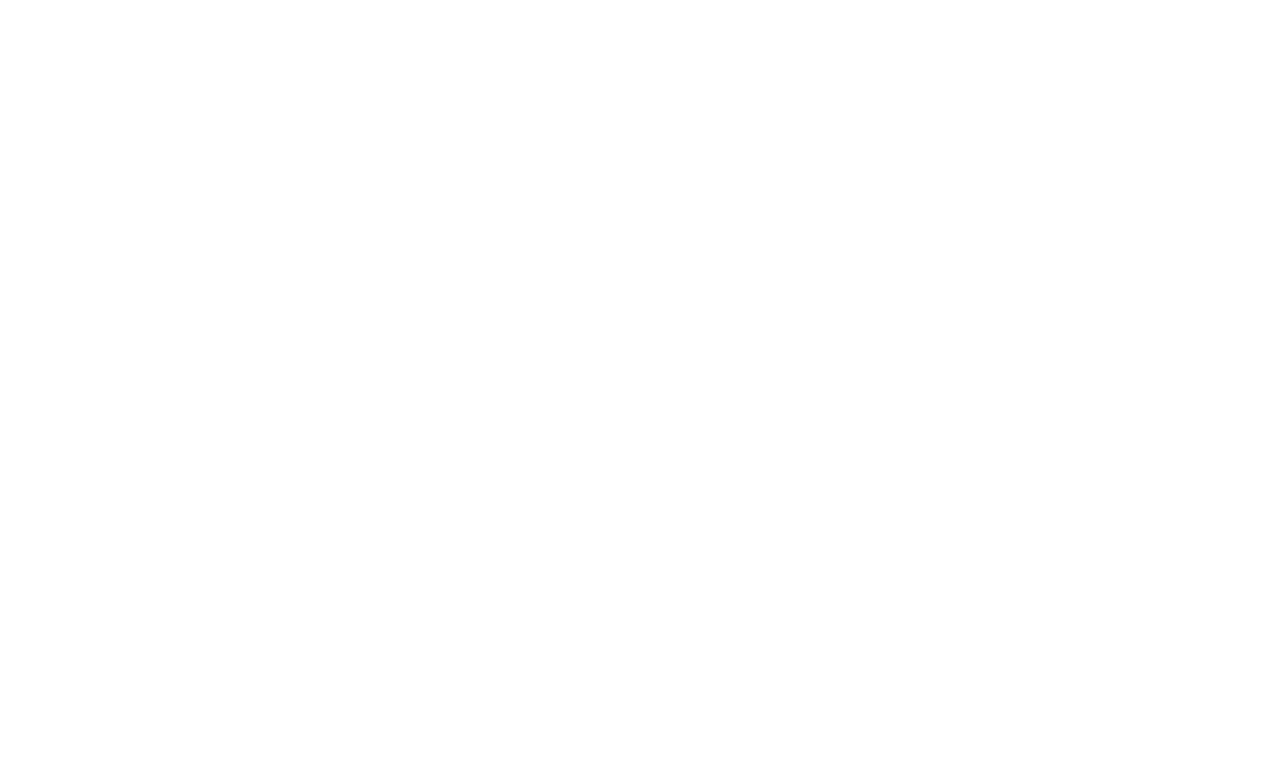
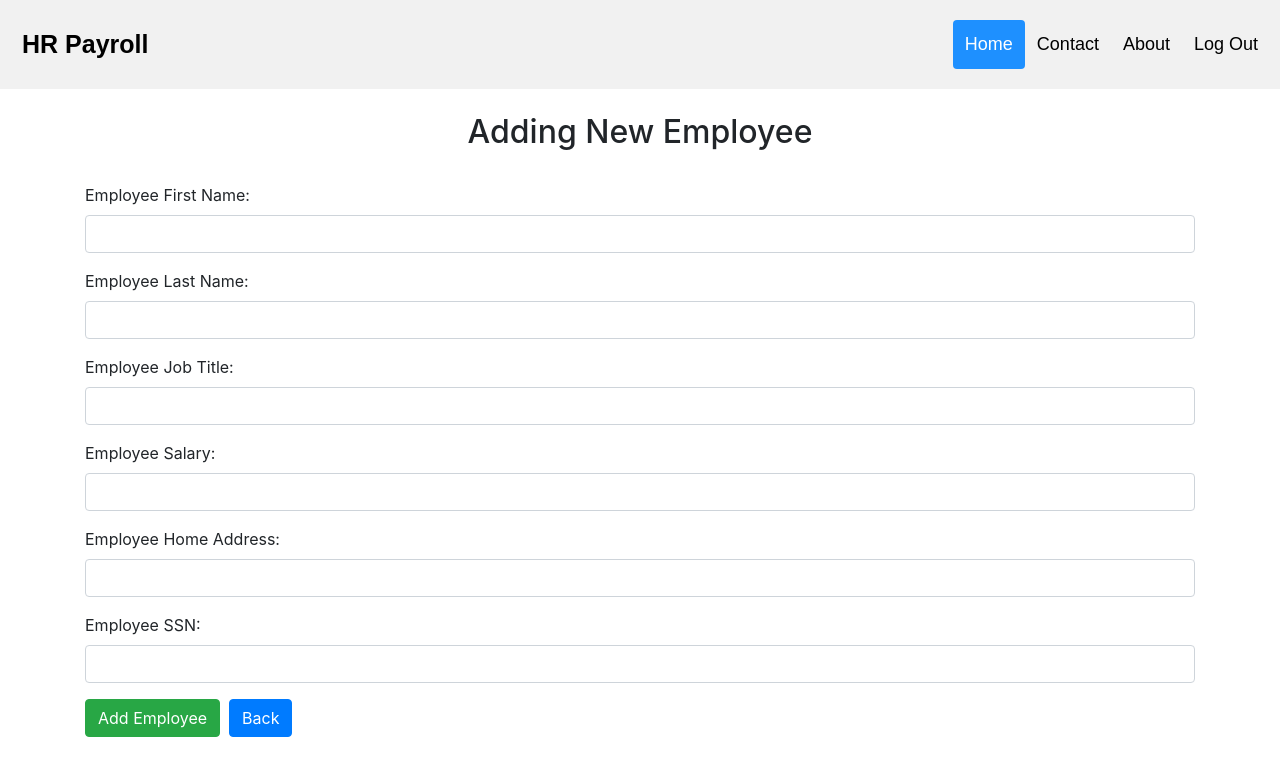
Before and after one commit to ckhemani/fse-team01-hrpayroll, an Angular app in the folder payroll-frontend/: page /addemployee in a window 1280 px wide. Before the commit this address led to /. Shown: the top 776 px of the page. Built offline with nearby package versions, Linux system fonts and the light colour scheme.

Commit message:
addemployee component and routing

```diff
--- /dev/null
+++ b/payroll-frontend/src/app/addemployee/addemployee.component.html
@@ -0,0 +1,35 @@
+<app-header title="HR Payroll"
+            [isUserLoggedIn]="true"></app-header>
+<div class="container">
+    <br/>
+        <h2 style="text-align: center">Adding New Employee</h2>
+    <br/>
+    <form onsubmit="window.location.reload()">
+        <div class="form-group">
+            <label for="employeeFirstName">Employee First Name:</label>
+            <input type="text" class="form-control" name="employeeFirstName" #employeeFirstName>
+        </div>
+        <div class="form-group">
+            <label for="employeeLastName">Employee Last Name:</label>
+            <input type="text" class="form-control"  name="employeeLastName" #employeeLastName>
+        </div>
+        <div class="form-group">
+            <label for="employeeJobTitle">Employee Job Title:</label>
+            <input type="text" class="form-control"  name="employeeJobTitle" #employeeJobTitle>
+        </div>
+        <div class="form-group">
+            <label for="employeeSalary">Employee Salary:</label>
+            <input type="text" class="form-control"  name="employeeSalary" #employeeSalary>
+        </div>
+        <div class="form-group">
+            <label for="employeeHomeAddress">Employee Home Address:</label>
+            <input type="text" class="form-control"  name="employeeHomeAddress" #employeeHomeAddress>
+        </div>
+        <div class="form-group">
+            <label for="employeeSSN">Employee SSN: </label>
+            <input type="text" class="form-control"  name="employeeSSN" #employeeSSN>
+        </div>
+        <button (click)="addEmployee(employeeFirstName.value,employeeLastName.value,employeeJobTitle.value,employeeSalary.value,employeeHomeAddress.value,employeeSSN.value)" class="btn btn-success">Add Employee</button>&nbsp;
+        <button type="button" class="btn btn-primary" (click)="goList()">Back</button>
+    </form>
+</div>
--- /dev/null
+++ b/payroll-frontend/src/app/addemployee/addemployee.component.ts
@@ -0,0 +1,34 @@
+import { Component, OnInit } from '@angular/core';
+import { Router } from '@angular/router';
+
+import { EmployeeService } from 'src/app/services/employee.service';
+import { Employee } from 'src/app/model/employee';
+
+@Component({
+  selector: 'app-addemployee',
+  templateUrl: './addemployee.component.html',
+  styleUrls: ['./addemployee.component.css']
+})
+
+export class AddemployeeComponent implements OnInit {
+
+  employees : Employee[] | undefined;
+  constructor(private employeeService : EmployeeService, private route : Router) { }
+
+  ngOnInit(): void {
+  }
+
+  addEmployee(employeeFirstName: any, employeeLastName: any, employeeJobTitle: any, employeeSalary: any, employeeHomeAddress: any, employeeSSN: any) {
+    if(!employeeFirstName || !employeeLastName || !employeeJobTitle || !employeeSalary || !employeeHomeAddress || !employeeSSN) {
+      alert("Please add Employee");
+    } else{
+      this.employeeService.saveEmployee({employeeFirstName,employeeLastName,employeeJobTitle,employeeSalary,employeeHomeAddress,employeeSSN} as unknown as Employee).subscribe(post => {
+        console.log(post);
+      });
+    }
+  }
+
+  goList() {
+    this.route.navigate(['loginsuccesslanding']);
+  }
+}
--- a/payroll-frontend/src/app/app-routing.module.ts
+++ b/payroll-frontend/src/app/app-routing.module.ts
@@ -5,6 +5,7 @@
 import { UpdateemployeeComponent } from './updateemployee/updateemployee.component';
 import { ViewemployeeComponent } from './viewemployee/viewemployee.component';
 import { DeleteemployeeComponent } from './deleteemployee/deleteemployee.component';
+import { AddemployeeComponent } from './addemployee/addemployee.component';
 
 const routes: Routes = [
   {path:'', component:LoginComponent},
@@ -14,6 +15,7 @@
   {path:'viewemployee/:id', component:ViewemployeeComponent},
   {path:'viewemployee', component:ViewemployeeComponent},
   {path:'deleteemployee/:id', component:DeleteemployeeComponent},
+  {path:'addemployee', component:AddemployeeComponent},
 ];
 
 @NgModule({
--- a/payroll-frontend/src/app/app.module.ts
+++ b/payroll-frontend/src/app/app.module.ts
@@ -13,6 +13,7 @@
 import { UpdateemployeeComponent } from './updateemployee/updateemployee.component';
 import { ViewemployeeComponent } from './viewemployee/viewemployee.component';
 import { DeleteemployeeComponent } from './deleteemployee/deleteemployee.component';
+import { AddemployeeComponent } from './addemployee/addemployee.component';
 
 @NgModule({
   declarations: [
@@ -22,7 +23,8 @@
     LoginsuccesslandingComponent,
     UpdateemployeeComponent,
     ViewemployeeComponent,
-    DeleteemployeeComponent
+    DeleteemployeeComponent,
+    AddemployeeComponent
   ],
   imports: [
     BrowserModule,
--- a/payroll-frontend/src/app/loginsuccesslanding/loginsuccesslanding.component.html
+++ b/payroll-frontend/src/app/loginsuccesslanding/loginsuccesslanding.component.html
@@ -28,5 +28,5 @@
         </tr>
       </tbody>
     </table>
-    <button type="button" class="btn btn-success">Add New Employee</button>
+    <button type="button" class="btn btn-success" (click)="goAddEmployee()">Add New Employee</button>
   </div>
--- a/payroll-frontend/src/app/loginsuccesslanding/loginsuccesslanding.component.ts
+++ b/payroll-frontend/src/app/loginsuccesslanding/loginsuccesslanding.component.ts
@@ -20,6 +20,10 @@
     });
   }
 
+  goAddEmployee() {
+    this.route.navigate(["/addemployee"]);
+  }
+
   goUpdateEmployee(id: number) {
     this.route.navigate(["/updateemployee", id]);
   }
```
Also changed, not shown: payroll-frontend/src/app/addemployee/addemployee.component.css (added), 1 other file (tests, documents, lock files or other folders).
